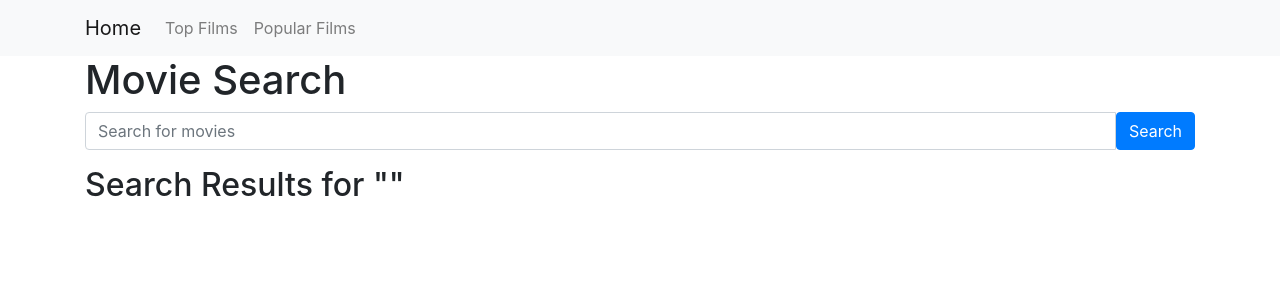
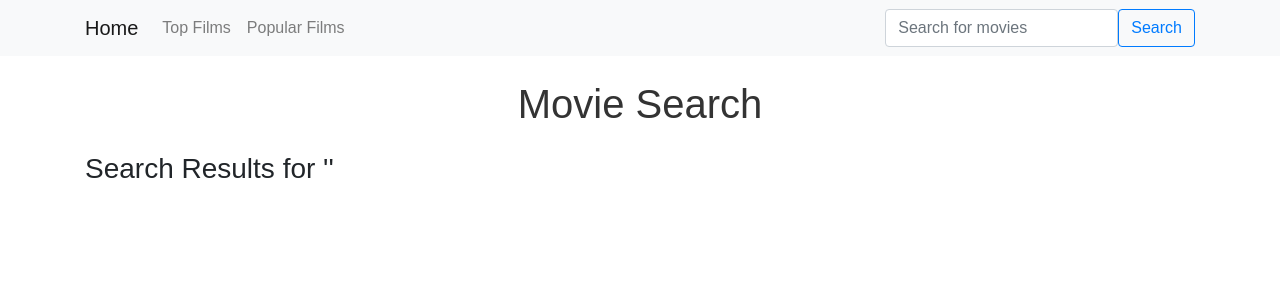
Before and after one commit to neilgoodridge/tmdb-api, a Flask app: page /search in a window 1280 px wide. Shown: the top 300 px of the page. Run offline with Flask 3, Linux system fonts and the light colour scheme; data that the repository does not hold is empty; some libraries are stand-ins or nearby versions.

Commit message:
added search form to nav

```diff
--- a/templates/search.html
+++ b/templates/search.html
@@ -4,7 +4,7 @@
 <head>
   <title>Movie Search</title>
   <link rel="stylesheet" href="https://cdn.jsdelivr.net/npm/bootstrap@4.3.1/dist/css/bootstrap.min.css" integrity="sha384-ggOyR0iXCbMQv3Xipma34MD+dH/1fQ784/j6cY/iJTQUOhcWr7x9JvoRxT2MZw1T" crossorigin="anonymous">
-  <link rel="stylesheet" href="/static/main.css">
+  <link rel="stylesheet" href="static/css/main.css">
 </head>
 
 <body>
@@ -14,24 +14,28 @@
       <div class="collapse navbar-collapse" id="navbarNav">
         <ul class="navbar-nav">
           <li class="nav-item">
-            <a class="nav-link" href="/top">Top Films</a>
+            <a class="nav-link" href="/">Top Films</a>
           </li>
           <li class="nav-item">
             <a class="nav-link" href="/popular">Popular Films</a>
           </li>
         </ul>
       </div>
+      <form action="/search" method="GET" class="form-inline">
+        <input type="text" class="form-control" placeholder="Search for movies" name="query" value="{{ query }}">
+        <button class="btn btn-outline-primary my-2 my-sm-0" type="submit">Search</button>
+      </form>
     </div>
   </nav>
   <div class="container">
     <h1>Movie Search</h1>
-    <form action="/search" method="GET" class="mb-3">
+    <!-- <form action="/search" method="GET" class="mb-3">
       <div class="input-group">
         <input type="text" class="form-control" placeholder="Search for movies" name="query" value="{{ query }}">
         <button class="btn btn-primary" type="submit">Search</button>
       </div>
-    </form>
-    <h2>Search Results for "{{ query }}"</h2>
+    </form> -->
+    <h3>Search Results for '{{ query }}'</h3>
     <div class="row">
       {% for film in results %}
       <div class="col-md-3">
```
